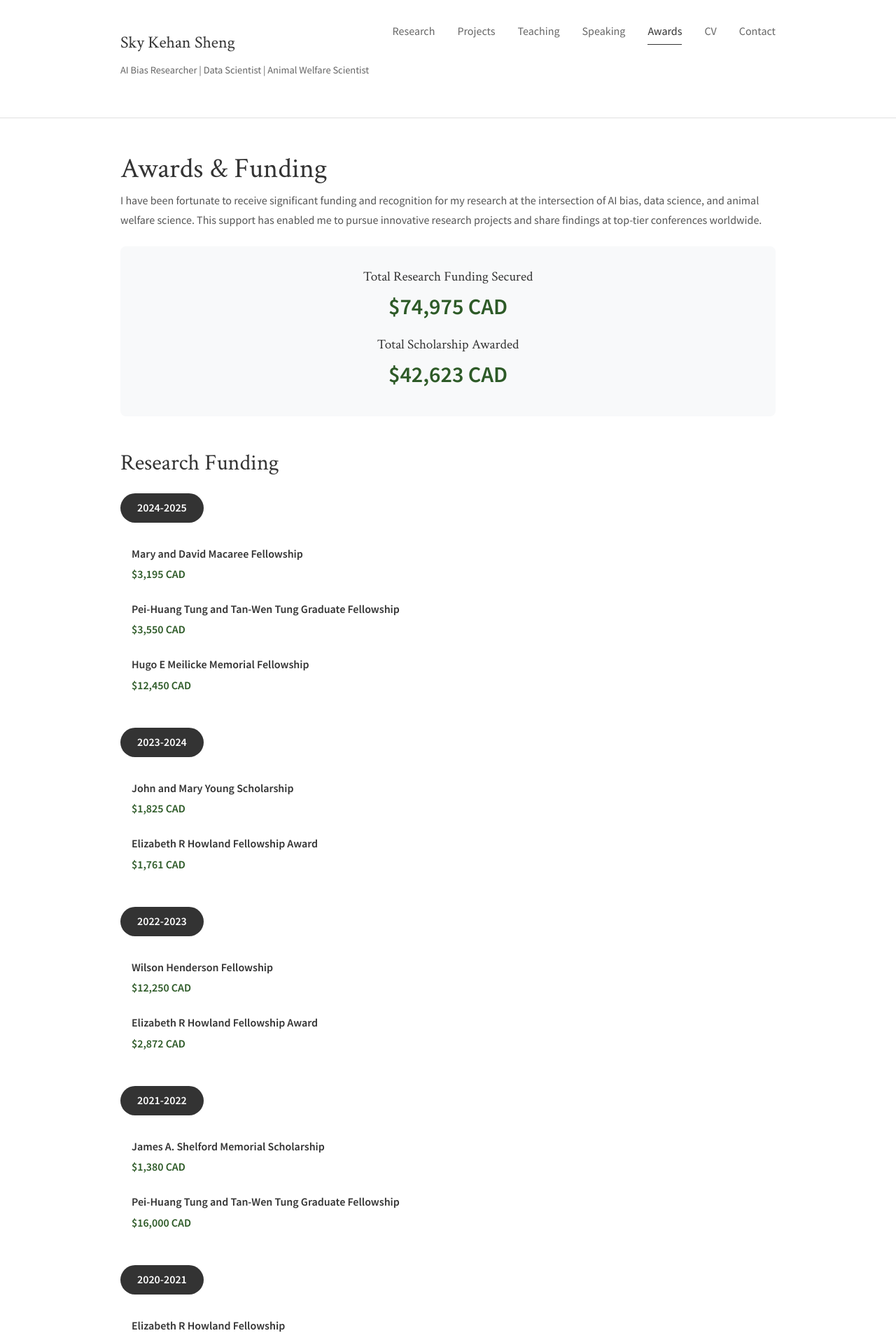
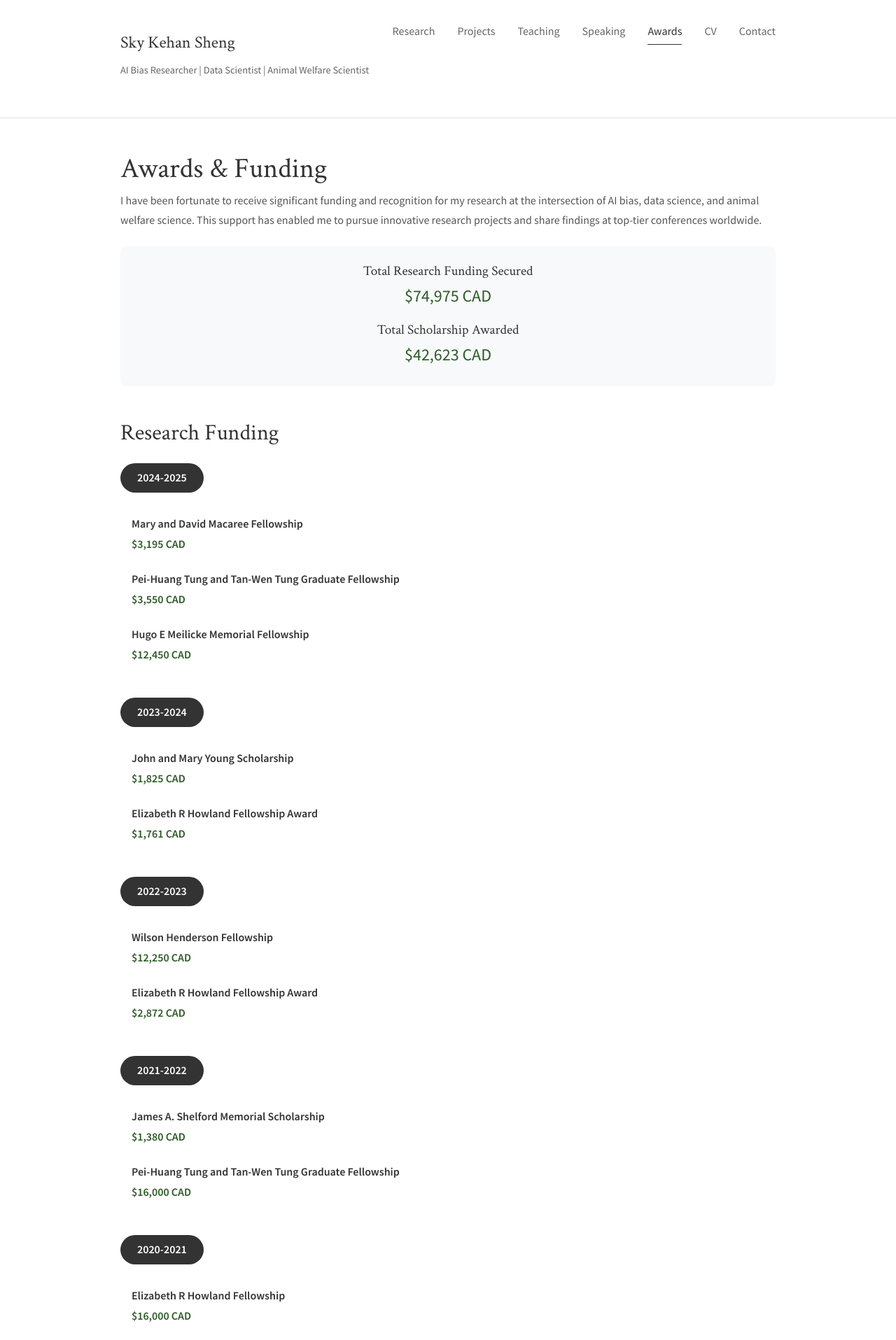
Before and after one commit to skysheng7/skysheng7.github.io, a Jekyll site: the page built from awards.html, in a window 1280 px wide. Shown: the top 1915 px of the page at 70% size. Built offline with Jekyll 4.4.1, drawn with Linux system fonts in a browser that asks for light colours.

Commit message:
fix format

```diff
--- a/assets/css/main.css
+++ b/assets/css/main.css
@@ -221,7 +221,7 @@ a:hover {
 /* Awards section */
 .funding-summary {
     background-color: #f8f9fa;
-    padding: 2rem;
+    padding: 1.5rem;
     border-radius: 8px;
     margin-bottom: 3rem;
     text-align: center;
@@ -238,8 +238,8 @@ a:hover {
 }
 
 .funding-total {
-    font-size: 2rem;
-    font-weight: 600;
+    font-size: 1.5rem;
+    font-weight: 400;
     color: #2d5a27;
     margin: 0;
 }
```
